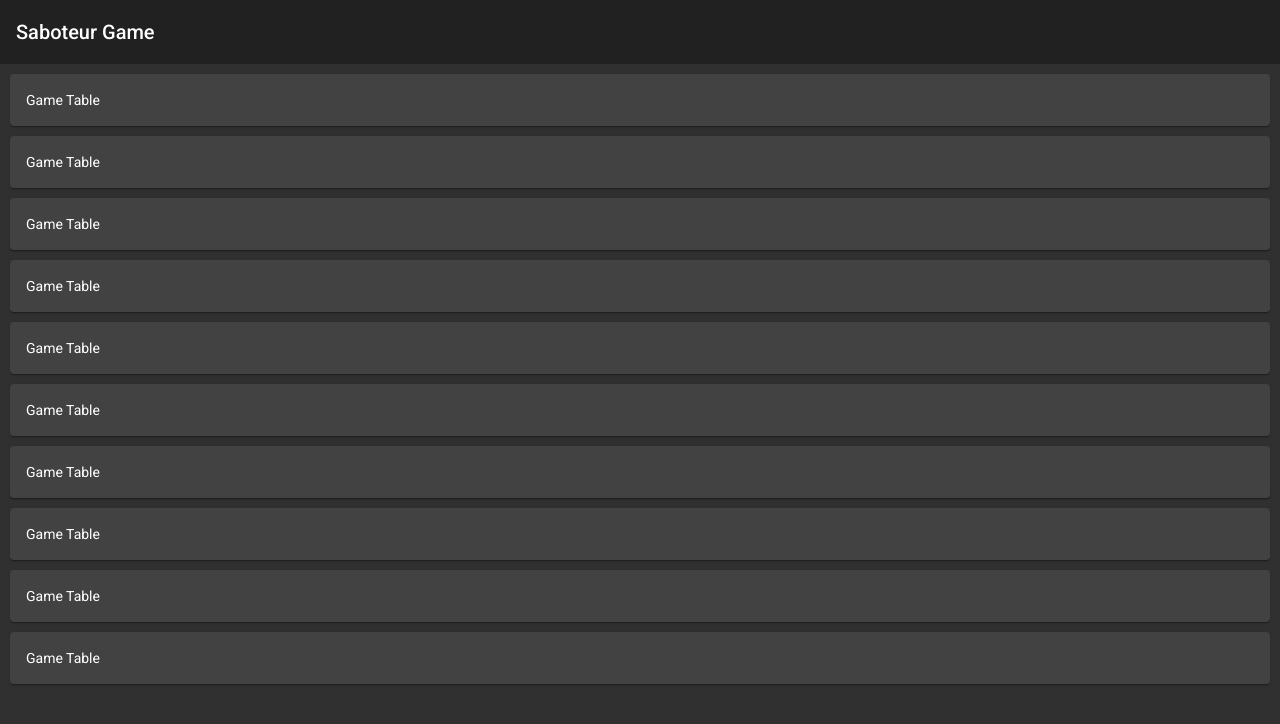
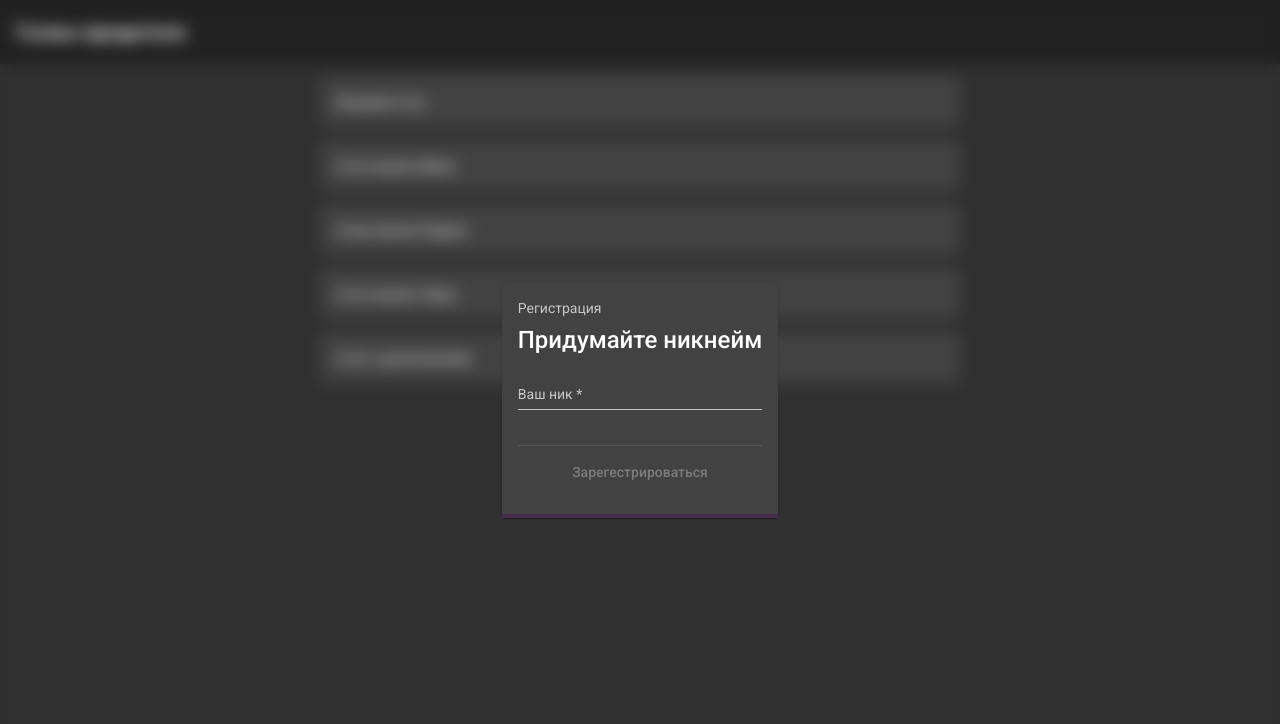
Before and after one commit to programister42/saboteur-game-angular, an Angular app: page / in a window 1280 px wide. Shown: the top 724 px of the page. Built offline with nearby package versions, Linux system fonts and the light colour scheme.

Commit message:
Implement authorization

```diff
--- a/src/app/components/app-bar.component.ts
+++ b/src/app/components/app-bar.component.ts
@@ -1,20 +1,19 @@
-import { Component, OnInit } from '@angular/core';
+import { Component, Input, OnInit } from '@angular/core';
 
 @Component({
   selector: 'app-app-bar',
   template: `
     <mat-toolbar>
-      <span>Saboteur Game</span>
+      <span>Гномы-вредители</span>
+      <span class="flex-auto"></span>
+      <span class="text-sm">{{name}}</span>
     </mat-toolbar>
   `,
-  styles: [
-  ]
 })
 export class AppBarComponent implements OnInit {
+  @Input() name: string | undefined;
 
   constructor() { }
 
-  ngOnInit(): void {
-  }
-
+  ngOnInit(): void { }
 }
--- /dev/null
+++ b/src/app/components/auth-modal.component.ts
@@ -0,0 +1,50 @@
+import { Component, OnInit } from '@angular/core';
+import { FormControl, Validators } from "@angular/forms";
+import { AuthorizationService } from "../services/authorization.service";
+
+@Component({
+  selector: 'app-auth-modal',
+  template: `
+    <div class="fixed top-0 left-0 right-0 h-screen w-screen backdrop-blur overflow-auto grid place-items-center">
+      <mat-card class="example-card">
+        <mat-card-subtitle>Регистрация</mat-card-subtitle>
+        <mat-card-title>Придумайте никнейм</mat-card-title>
+        <mat-card-content>
+          <mat-form-field class="w-full" appearance="standard">
+            <mat-label>Ваш ник</mat-label>
+            <input matInput id="name" type="text" [formControl]="name">
+          </mat-form-field>
+        </mat-card-content>
+        <mat-divider inset></mat-divider>
+        <mat-card-actions>
+          <button mat-button class="w-full" [disabled]="!name.valid" (click)="signUp()">Зарегестрироваться</button>
+        </mat-card-actions>
+        <mat-card-footer>
+          <mat-progress-bar [mode]=progressBarMode></mat-progress-bar>
+        </mat-card-footer>
+      </mat-card>
+    </div>
+  `,
+  styles: []
+})
+export class AuthModalComponent implements OnInit {
+  name = new FormControl('', [
+    Validators.required,
+    Validators.minLength(3),
+    Validators.maxLength(20),
+  ]);
+  progressBarMode: 'determinate' | 'indeterminate' = 'determinate';
+
+  constructor(private authService: AuthorizationService) { }
+
+  ngOnInit(): void {
+  }
+
+  signUp() {
+    if (this.name.valid) {
+      this.progressBarMode = 'indeterminate';
+      this.authService.signUp(this.name.value as string);
+    }
+  }
+
+}
--- a/src/app/components/tables.component.ts
+++ b/src/app/components/tables.component.ts
@@ -1,30 +1,36 @@
 import { Component, OnInit } from '@angular/core';
+
+interface Table {
+  name: string;
+  isActive: boolean;
+}
 
 @Component({
   selector: 'app-tables',
   template: `
-    <mat-card>Game Table</mat-card>
-    <mat-card>Game Table</mat-card>
-    <mat-card>Game Table</mat-card>
-    <mat-card>Game Table</mat-card>
-    <mat-card>Game Table</mat-card>
-    <mat-card>Game Table</mat-card>
-    <mat-card>Game Table</mat-card>
-    <mat-card>Game Table</mat-card>
-    <mat-card>Game Table</mat-card>
-    <mat-card>Game Table</mat-card>
+    <mat-card *ngFor="let table of tables"
+              matRipple
+              class="lg:w-1/2 md:w-2/3 w-11/12 mx-auto my-3"
+              [class.mat-elevation-z8]="table.isActive"
+              (mouseenter)="table.isActive = true"
+              (mouseleave)="table.isActive = false"
+              (mousedown)="table.isActive = false"
+              (mouseup)="table.isActive = true"
+              (touchstart)="table.isActive = true"
+              (touchend)="table.isActive = true"
+    >{{table.name}}</mat-card>
   `,
-  styles: [
-    `mat-card {
-      margin: 10px;
-    }`
-  ]
 })
 export class TablesComponent implements OnInit {
+  tables: Table[] = [
+    { name: 'Игровой стол', isActive: false },
+    { name: 'Стол игрока Женя', isActive: false },
+    { name: 'Стор игрока Родион', isActive: false },
+    { name: 'Стол игрока Тарас', isActive: false },
+    { name: 'Стол с дополнением', isActive: false },
+  ];
 
-  constructor() { }
+  constructor() {}
 
-  ngOnInit(): void {
-  }
-
+  ngOnInit(): void {}
 }
--- a/src/app/pages/main.component.ts
+++ b/src/app/pages/main.component.ts
@@ -1,19 +1,24 @@
 import { Component, OnInit } from '@angular/core';
+import { AuthorizationService } from "../services/authorization.service";
+import { Observable } from "rxjs";
 
 @Component({
   selector: 'app-main',
   template: `
-    <app-app-bar></app-app-bar>
+    <app-app-bar [name]="name"></app-app-bar>
     <app-tables></app-tables>
+    <app-auth-modal *ngIf="!(isAuthorized$ | async)"></app-auth-modal>
   `,
-  styles: [
-  ]
+  styles: []
 })
 export class MainComponent implements OnInit {
+  isAuthorized$: Observable<boolean> | undefined;
+  name: string | undefined;
 
-  constructor() { }
+  constructor(private authService: AuthorizationService) {}
 
   ngOnInit(): void {
+    this.isAuthorized$ = this.authService.isAuthorized$.pipe();
+    this.authService.name$.subscribe(name => this.name = name);
   }
-
 }
--- /dev/null
+++ b/src/app/services/authorization.service.ts
@@ -0,0 +1,34 @@
+import { Injectable } from '@angular/core';
+import { HttpClient } from "@angular/common/http";
+import { BehaviorSubject, map, Observable } from "rxjs";
+
+@Injectable({
+  providedIn: 'root'
+})
+export class AuthorizationService {
+  name$: BehaviorSubject<string> = new BehaviorSubject<string>('');
+  private authToken$: BehaviorSubject<string> = new BehaviorSubject<string>('');
+  isAuthorized$: Observable<boolean> = this.authToken$.pipe(
+    map(token => !!token)
+  );
+
+  constructor(private http: HttpClient) {
+    const token = localStorage.getItem('authToken');
+    if (token) this.authToken$.next(token);
+
+    const name = localStorage.getItem('name');
+    if (name) this.name$.next(name);
+  }
+
+  signUp(name: string) {
+    this.http.post(
+      `https://saboteurgame.herokuapp.com/register`,
+      'name=' + name,
+      { responseType: "text" }
+    ).subscribe((token) => {
+      localStorage.setItem('authToken', token);
+      localStorage.setItem('name', name);
+      this.authToken$.next(token);
+    });
+  }
+}
--- a/src/index.html
+++ b/src/index.html
@@ -10,7 +10,7 @@
   <link href="https://fonts.googleapis.com/css2?family=Roboto:wght@300;400;500&amp;display=swap" rel="stylesheet">
   <link href="https://fonts.googleapis.com/icon?family=Material+Icons" rel="stylesheet">
   <link rel="manifest" href="manifest.webmanifest">
-  <meta name="theme-color" content="#1976d2">
+  <meta name="theme-color" content="#212121">
 </head>
 <body class="mat-typography mat-app-background">
   <app-root></app-root>
```
Also changed, not shown: src/app/app.module.ts (+24 -3 lines).
